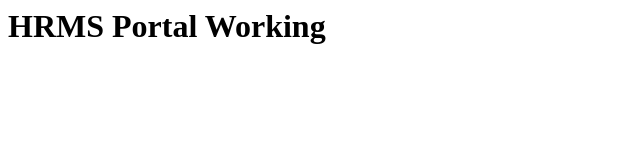
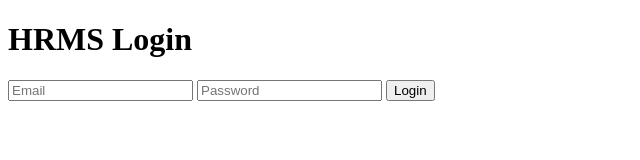
Before and after one commit to CobraCom-ux/HRMS-DASHBOARD, a plain HTML site: page index.html in a window 1280 px wide. Shown: the whole page, without its empty margins (0-640 px from the left). Drawn offline with Linux system fonts and the light colour scheme.

Commit message:
Update index.html

```diff
--- a/index.html
+++ b/index.html
@@ -1 +1,22 @@
-<h1>HRMS Portal Working</h1>
+<!DOCTYPE html>
+<html>
+<head>
+
+  <title>HRMS Portal</title>
+
+</head>
+
+<body>
+
+  <h1>HRMS Login</h1>
+
+  <input type="email" id="email" placeholder="Email">
+
+  <input type="password" id="password" placeholder="Password">
+
+  <button onclick="login()">Login</button>
+
+  <script type="module" src="./js/auth.js"></script>
+
+</body>
+</html>
```
